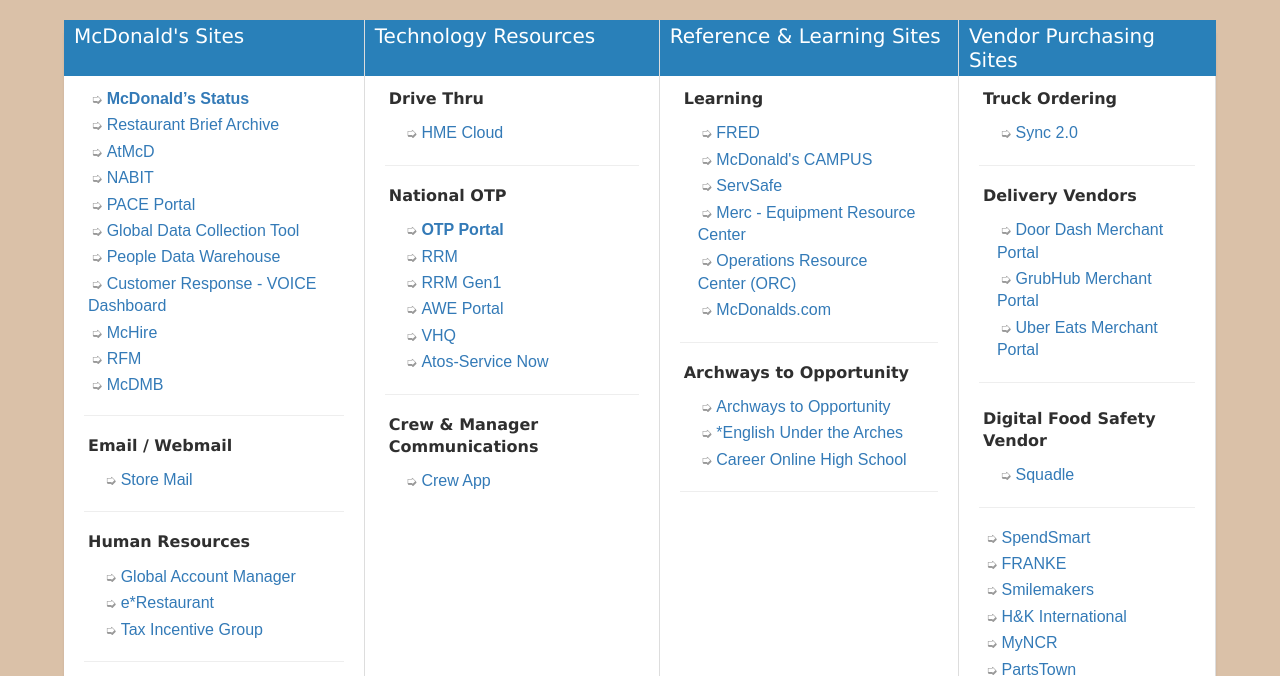
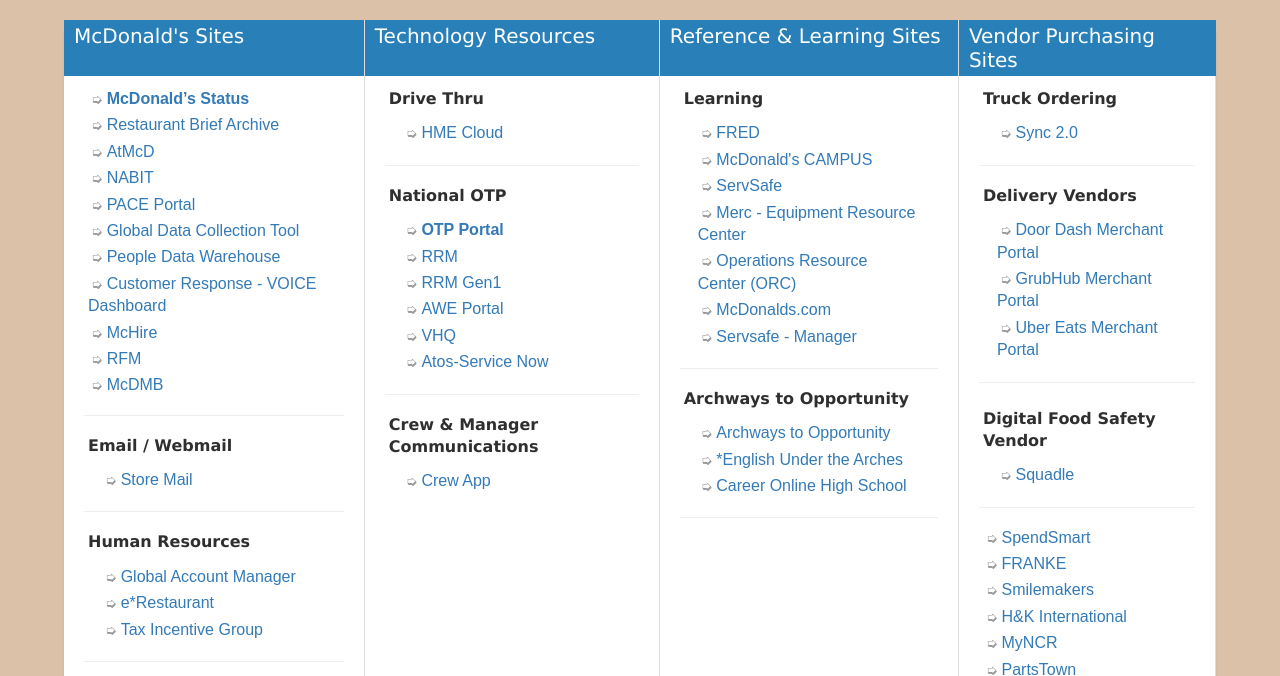
Before and after one commit to pgpd2002/CrewRoomPC, a plain HTML site: page index.html in a window 1280 px wide. Shown: the part 94-770 px from the top of the page. Drawn offline with Linux system fonts and the light colour scheme.

Commit message:
Update index.html
Added Servsafe link

```diff
--- a/index.html
+++ b/index.html
@@ -305,6 +305,7 @@ footer {
 									<li><a href="https://merc.partstown.com/" target="_blank" rel="noopener noreferrer">Merc - Equipment Resource Center</a></li>
 									<li><a href="https://www.atmcd.com/sites/us/operations/SitePage/459315/operations-resource-center-orc" target="_blank" rel="noopener noreferrer">Operations Resource Center (ORC)</a></li>
 									<li><a href="http://www.mcdonalds.com/" target="_blank" rel="noopener noreferrer">McDonalds.com</a></li>
+									<li><a href="https://www.servsafe.com/ServSafe-Manager" target="_blank" rel="noopener noreferrer">Servsafe - Manager</a></li>
 								</ul>
 							</li>
 							<hr>
```
